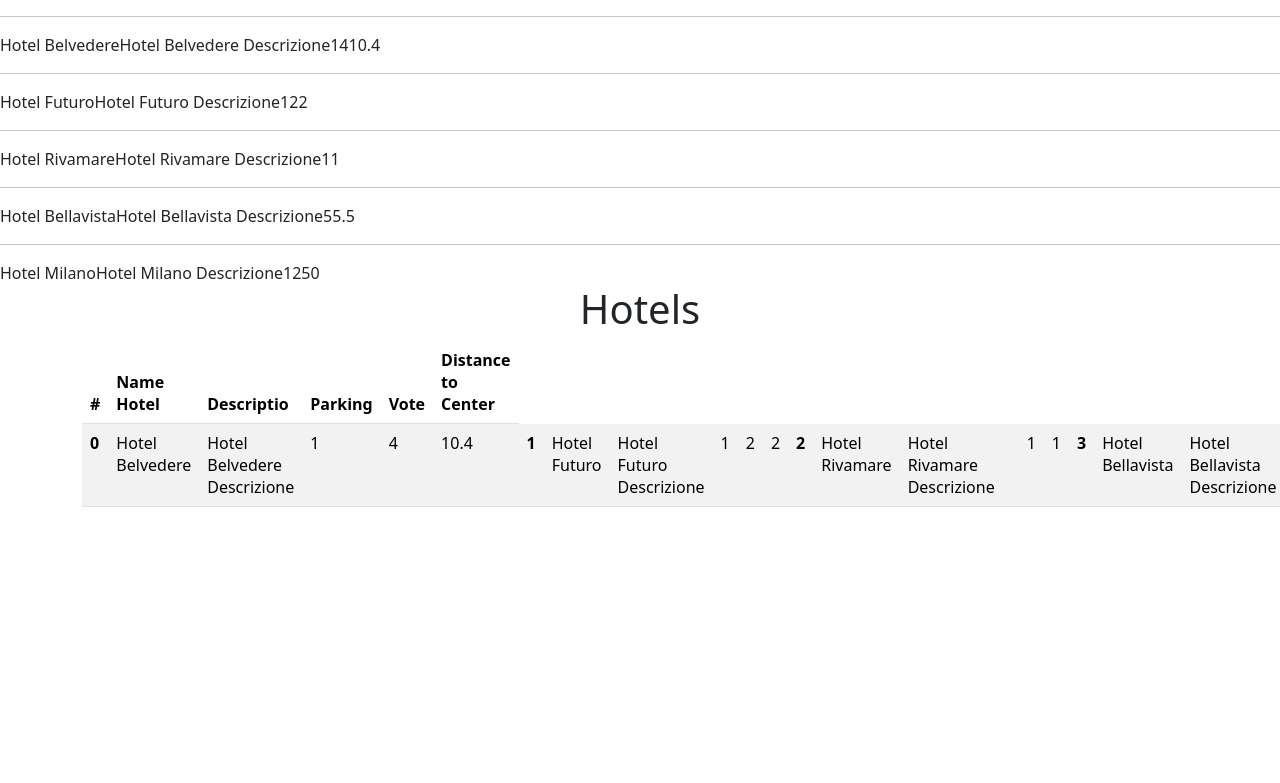
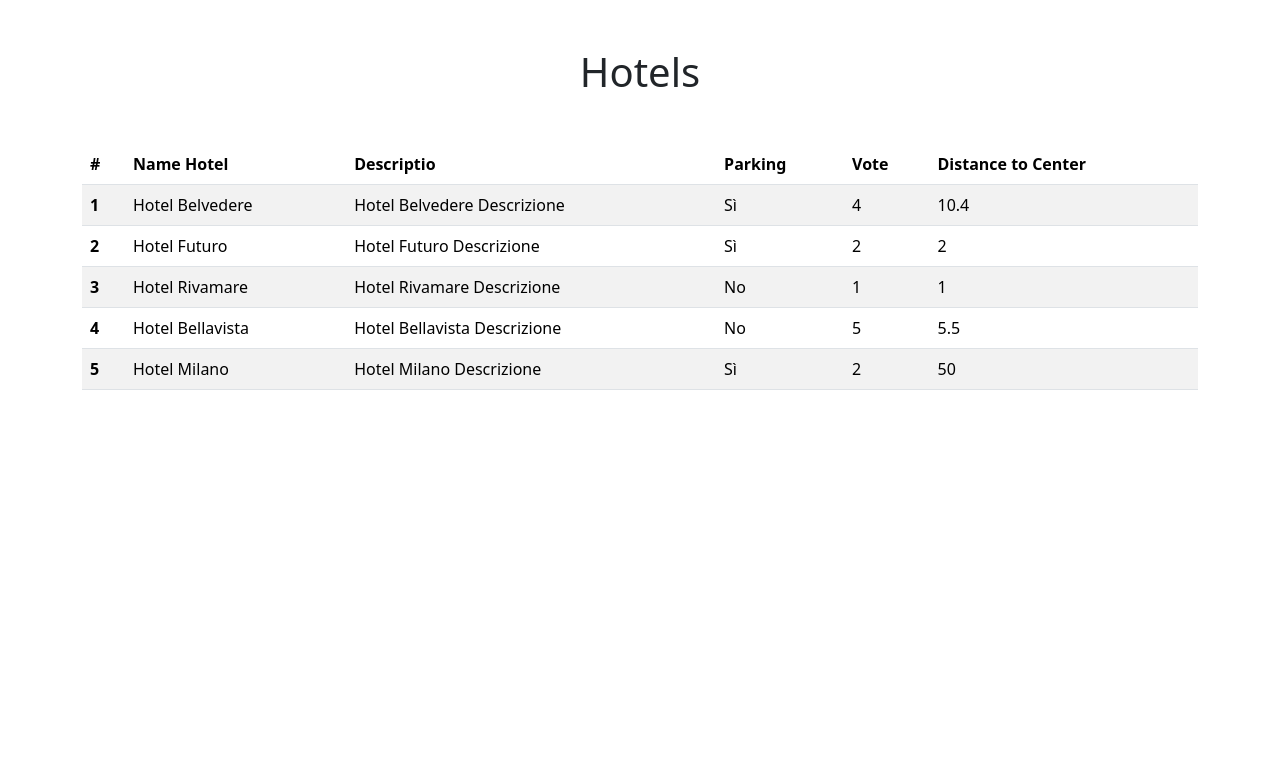
Before and after one commit to byHYONS/php-hotel, a PHP site: page / in a window 1280 px wide; the page is wider, and only the part inside the window is pictured. Shown: the top 783 px of that part. Run offline with PHP 8.4, Linux system fonts and the light colour scheme.

Commit message:
[upd] added results inside boostrap table

```diff
--- a/index.php
+++ b/index.php
@@ -42,14 +42,14 @@ $hotels = [
 
 
 
-foreach ($hotels as $key => $hotelList) {
-    echo '<hr>';
-    foreach ($hotelList as $key => $hotel) {
-        echo $hotel;
-    }
-}
+// foreach ($hotels as $key => $hotelList) {
+//     echo '<hr>';
+//     foreach ($hotelList as $key => $hotel) {
+//         echo $hotel;
+//     }
+// }
 
-?>
+// ?>
 
 <!DOCTYPE html>
 <html lang="en">
@@ -65,9 +65,9 @@ foreach ($hotels as $key => $hotelList) {
 </head>
 
 <body>
-    <section>
+    <section class="mt-5">
         <div class="container">
-            <h1 class="text-center">Hotels</h1>
+            <h1 class="text-center mb-5">Hotels</h1>
             <table class="table table-striped">
                 <thead>
                     <tr>
@@ -80,15 +80,18 @@ foreach ($hotels as $key => $hotelList) {
                     </tr>
                 </thead>
                 <tbody>
+                    <?php foreach ($hotels as $key => $hotelList) : ?>
                     <tr>
-                        <?php
-                        foreach ($hotels as $key => $hotelList) : ?>
-                        <th scope="row"><?php echo $key ?></th>
-                            <?php foreach ($hotelList as $key => $hotel) : ?>
-                            <td><?php echo $hotel ?></td>
-                            <?php endforeach ?>
+                        <th scope="row"><?php echo $key + 1; ?></th>
+                        <?php foreach ($hotelList as $key => $hotel) : ?>
+                            <?php if($key === 'parking') : ?>
+                                <td><?php echo $hotel ? 'Sì' : 'No'; ?></td>
+                            <?php else : ?>
+                                <td><?php echo $hotel; ?></td>
+                            <?php endif; ?>
                         <?php endforeach; ?>
                     </tr>
+                    <?php endforeach; ?>
                 </tbody>
             </table>
 
```
